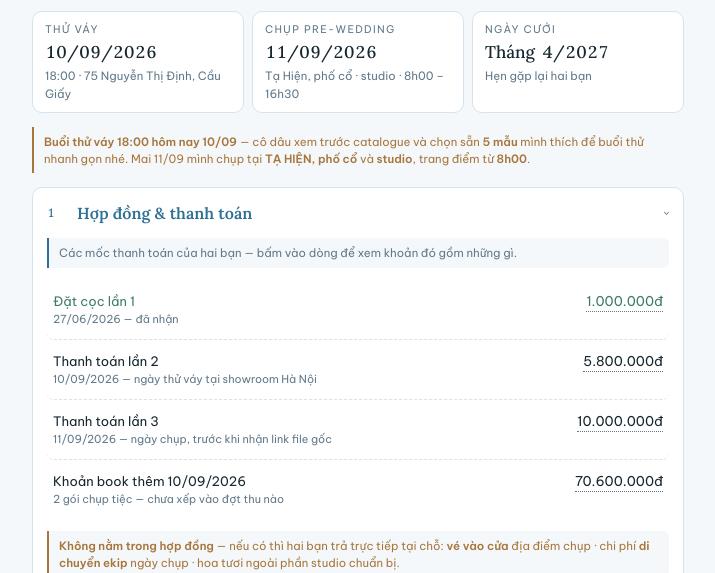
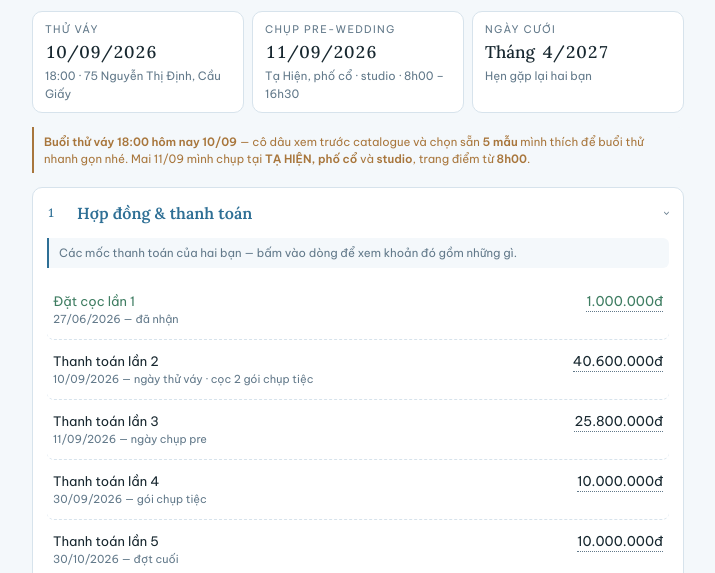
Before and after one commit to dolinhanh-bridal/huyen-quan-1109, a plain HTML site: page index.html in a window 1280 px wide. Shown: the part 379-952 px from the top of the page, without its empty margins (282-997 px from the left). Drawn offline with Linux system fonts and the light colour scheme.

Commit message:
lich thanh toan 5 dot: 1tr + 40tr6 + 25tr8 + 10tr + 10tr = 87tr4

```diff
--- a/index.html
+++ b/index.html
@@ -401,10 +401,11 @@
       <div class="note">Các mốc thanh toán của hai bạn — bấm vào dòng để xem khoản đó gồm những gì.</div>
 
       <div class="tt">
-        <div class="r on"><span class="d">Đặt cọc lần 1<small>27/06/2026 — đã nhận</small></span><span class="s">1.000.000đ</span><div class="gt">Tiền giữ lịch buổi chụp, đã nhận ngày 27/06/2026. Khoản này trừ thẳng vào tổng giá trị hợp đồng, không phải phí riêng.</div></div>
-        <div class="r"><span class="d">Thanh toán lần 2<small>10/09/2026 — ngày thử váy tại showroom Hà Nội</small></span><span class="s">5.800.000đ</span><div class="gt">Đợt thu thứ hai, thu ngay tại buổi <b>thử váy 18:00 ngày 10/09/2026</b> ở showroom 75 Nguyễn Thị Định. Sau đợt này hai bạn đã trả <b>6.800.000đ</b> trên tổng 16.800.000đ.</div></div>
-        <div class="r"><span class="d">Thanh toán lần 3<small>11/09/2026 — ngày chụp, trước khi nhận link file gốc</small></span><span class="s">10.000.000đ</span><div class="gt">Toàn bộ phần còn lại của hợp đồng, thu <b>trong ngày chụp 11/09/2026</b>, trước khi studio gửi link file ảnh gốc. Thu đủ khoản này là tròn <b>16.800.000đ</b>.</div></div>
-        <div class="r"><span class="d">Khoản book thêm 10/09/2026<small>2 gói chụp tiệc — chưa xếp vào đợt thu nào</small></span><span class="s">70.600.000đ</span><div class="gt">Hai bạn book thêm <b>2 gói chụp tiệc</b>: tiệc <b>Sài Gòn</b> hạng Standard <b>29.800.000đ</b> (02 photo + 02 cameraman, tiệc 1 lễ tối đa 6 tiếng) và tiệc <b>Hà Nội</b> hạng Standard <b>40.800.000đ</b> (02 photographer + 02 cameraman, trọn ngày 12 tiếng). Khoản này <b>chưa nằm trong hợp đồng gốc</b> — studio sẽ làm phụ lục và báo hai bạn lịch thanh toán.</div></div>
+        <div class="r on"><span class="d">Đặt cọc lần 1<small>27/06/2026 — đã nhận</small></span><span class="s">1.000.000đ</span><div class="gt">Tiền <b>giữ lịch buổi chụp pre-wedding</b>, đã nhận ngày 27/06/2026. Khoản này trừ thẳng vào tổng giá trị hợp đồng, không phải phí riêng.</div></div>
+        <div class="r"><span class="d">Thanh toán lần 2<small>10/09/2026 — ngày thử váy · cọc 2 gói chụp tiệc</small></span><span class="s">40.600.000đ</span><div class="gt">Tiền <b>cọc giữ lịch cho cả hai gói chụp tiệc</b> — tiệc <b>Hà Nội</b> và tiệc <b>Sài Gòn</b>. Thu tại buổi thử váy 10/09/2026 ở showroom 75 Nguyễn Thị Định. Phần còn lại của hai gói tiệc chia làm ba đợt: 10.000.000đ ngày chụp 11/09, 10.000.000đ ngày 30/09 và 10.000.000đ ngày 30/10.</div></div>
+        <div class="r"><span class="d">Thanh toán lần 3<small>11/09/2026 — ngày chụp pre</small></span><span class="s">25.800.000đ</span><div class="gt">Thu trong ngày chụp 11/09/2026. Gồm <b>15.800.000đ</b> nốt phần gói chụp pre-wedding HANOI OUTDOOR (thu trước khi studio gửi link file ảnh gốc) và <b>10.000.000đ</b> tiền gói chụp tiệc. Đóng đủ khoản này là gói pre-wedding <b>16.800.000đ</b> đã thanh toán xong hoàn toàn.</div></div>
+        <div class="r"><span class="d">Thanh toán lần 4<small>30/09/2026 — gói chụp tiệc</small></span><span class="s">10.000.000đ</span><div class="gt">Đợt tiếp theo của <b>hai gói chụp tiệc</b>, hẹn thu ngày 30/09/2026.</div></div>
+        <div class="r"><span class="d">Thanh toán lần 5<small>30/10/2026 — đợt cuối</small></span><span class="s">10.000.000đ</span><div class="gt">Đợt <b>cuối cùng</b> của hai gói chụp tiệc, hẹn thu ngày 30/10/2026. Thu xong khoản này là hai bạn đã đóng đủ <b>87.400.000đ</b> — cả gói pre-wedding lẫn hai gói chụp tiệc.</div></div>
       </div>
 
 
```
